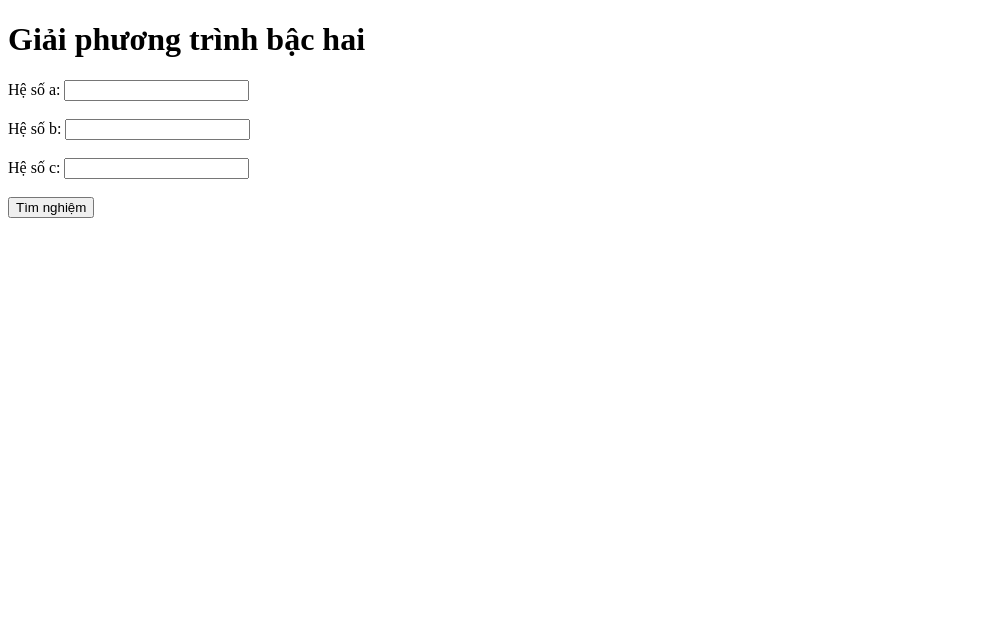
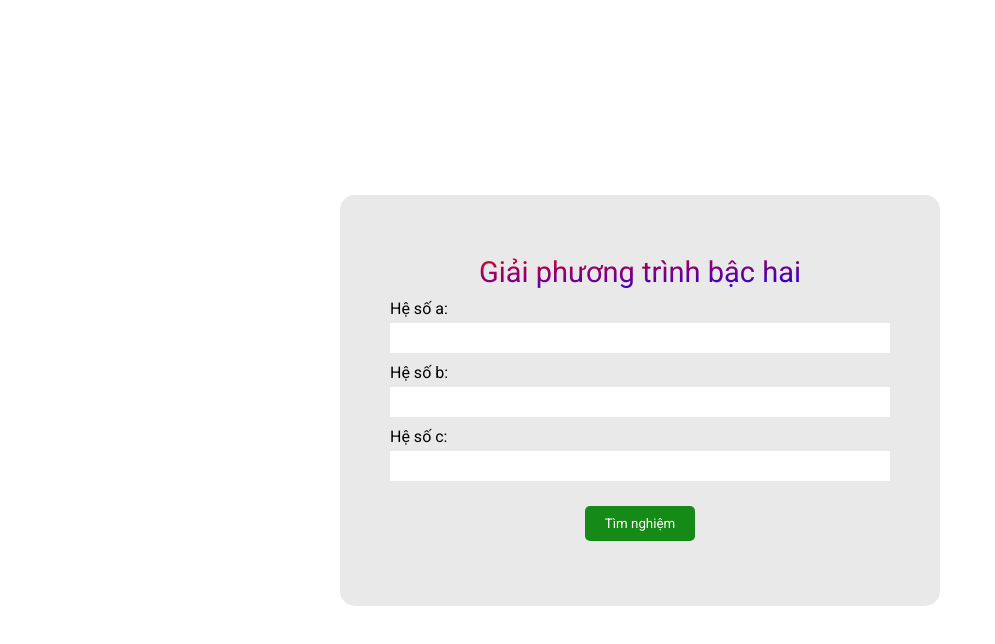
Before and after one commit to dangvannho/ptbac2, a plain HTML site: page index.html in a window 1280 px wide. Shown: the whole page, without its empty margins (0-995 px from the left). Drawn offline with Linux system fonts and the light colour scheme; a web font is replaced by a local one.

Commit message:
upload lan 3

```diff
--- a/index.html
+++ b/index.html
@@ -3,20 +3,37 @@
   <head>
     <meta charset="UTF-8" />
     <meta name="viewport" content="width=device-width, initial-scale=1.0" />
-    <title>Document</title>
+    <title>Giải pt bậc 2</title>
+    <link rel="stylesheet" href="style.css" />
+    <link
+      href="https://fonts.googleapis.com/css2?family=Inter:wght@300;400;500;700;800&family=Roboto&family=Seaweed+Script&display=swap"
+      rel="stylesheet"
+    />
   </head>
   <body>
+    <main>
       <h1>Giải phương trình bậc hai</h1>
       <form id="quadraticForm">
+        <div class="form-group">
           <label for="a">Hệ số a:</label>
-      <input type="text" id="a" name="a" /><br /><br />
+          <input type="text" id="a" name="a" />
+        </div>
+
+        <div class="form-group">
           <label for="b">Hệ số b:</label>
-      <input type="text" id="b" name="b" /><br /><br />
+          <input type="text" id="b" name="b" />
+        </div>
+
+        <div class="form-group">
           <label for="c">Hệ số c:</label>
-      <input type="text" id="c" name="c" /><br /><br />
+          <input type="text" id="c" name="c" />
+        </div>
+
         <input type="submit" value="Tìm nghiệm" />
       </form>
+
       <div id="result"></div>
+    </main>
     <script src="main.js"></script>
   </body>
 </html>
--- /dev/null
+++ b/style.css
@@ -0,0 +1,65 @@
+* {
+  margin: 0;
+  padding: 0;
+  font-family: "Roboto", sans-serif;
+}
+body {
+  height: 100vh;
+  display: flex;
+  justify-content: center;
+  align-items: center;
+}
+input {
+  border: none;
+  outline: none;
+}
+main {
+  max-width: 500px;
+  width: 500px;
+  padding: 50px;
+  border-radius: 15px;
+  background-color: #3333331b;
+}
+main h1 {
+  text-align: center;
+  margin: 10px 0;
+  font-weight: 400;
+  background-image: linear-gradient(to right bottom, red, blue);
+  color: transparent;
+  -webkit-background-clip: text;
+  background-clip: text;
+  font-size: 29px;
+}
+
+form {
+  display: flex;
+  flex-wrap: wrap;
+  gap: 10px;
+}
+form .form-group {
+  display: flex;
+  width: 100%;
+  flex-wrap: wrap;
+  gap: 5px;
+}
+
+main .form-group input {
+  width: 100%;
+  height: 30px;
+  padding-left: 10px;
+  font-size: 14px;
+}
+main .form-group input:focus {
+  border: 3px solid #4286f4;
+}
+form input[type="submit"] {
+  padding: 10px 20px;
+  border-radius: 5px;
+  margin: 15px auto;
+  color: white;
+  background-color: rgba(0, 128, 0, 0.904);
+  cursor: pointer;
+}
+form input[type="submit"]:hover {
+  background-color: green;
+}
```
Lines whose indentation alone changed are shown as unchanged.
